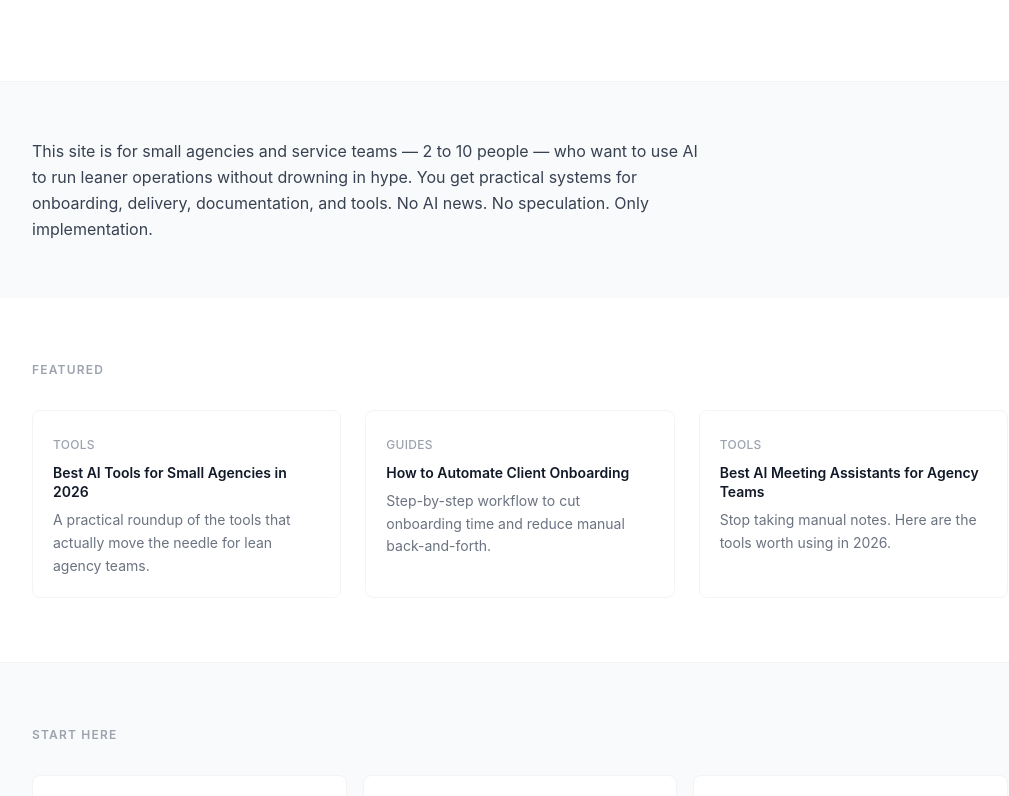
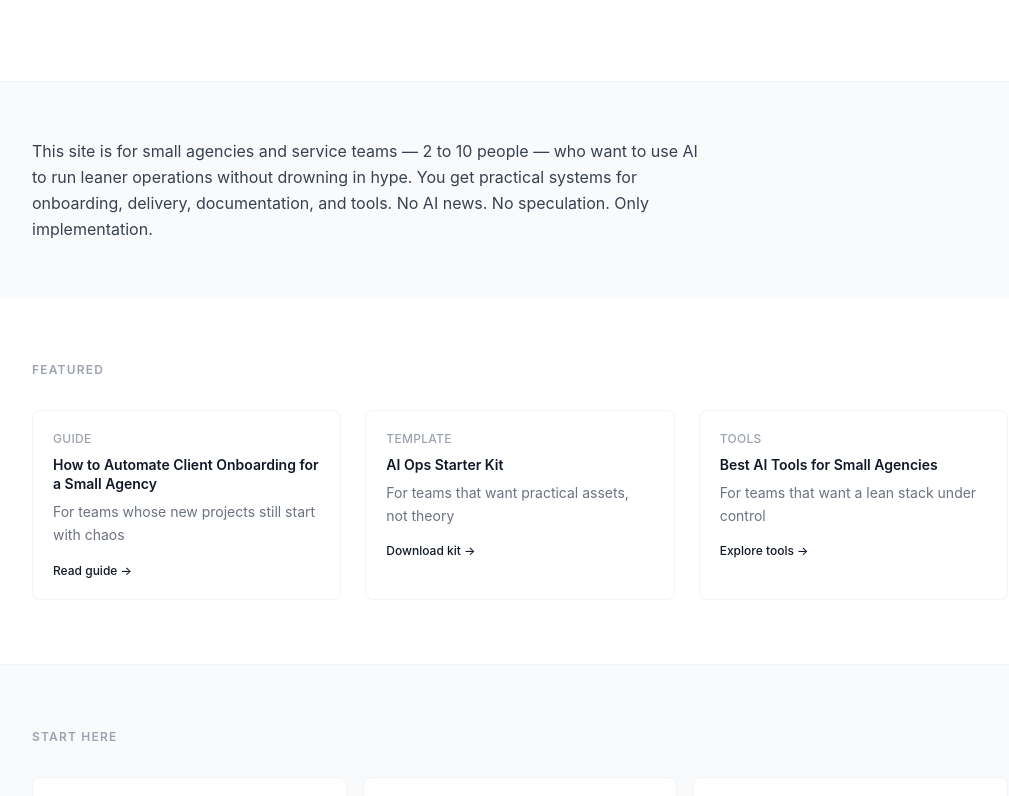
Before and after one commit to veramey/my-website, a Next.js app: page / in a window 1280 px wide. Shown: the part 445-1241 px from the top of the page, without its empty margins (120-1129 px from the left). Built offline with nearby package versions, Linux system fonts and the light colour scheme; no server answers.

Commit message:
feat: implement issue #124
Implemented by AI Teammate via Claude Code.
Closes #124

```diff
--- a/src/pages/index.tsx
+++ b/src/pages/index.tsx
@@ -5,22 +5,25 @@ import Nav from '@/components/Nav'
 
 const featuredContent = [
   {
-    category: 'Tools',
-    title: 'Best AI Tools for Small Agencies in 2026',
-    description: 'A practical roundup of the tools that actually move the needle for lean agency teams.',
-    href: '/tools/best-ai-tools-small-agencies',
-  },
-  {
-    category: 'Guides',
-    title: 'How to Automate Client Onboarding',
-    description: 'Step-by-step workflow to cut onboarding time and reduce manual back-and-forth.',
+    label: 'Guide',
+    title: 'How to Automate Client Onboarding for a Small Agency',
+    whoItIsFor: 'For teams whose new projects still start with chaos',
+    ctaText: 'Read guide →',
     href: '/guides/automate-client-onboarding-small-agency',
   },
   {
-    category: 'Tools',
-    title: 'Best AI Meeting Assistants for Agency Teams',
-    description: 'Stop taking manual notes. Here are the tools worth using in 2026.',
-    href: '/tools/best-ai-meeting-assistants-agencies',
+    label: 'Template',
+    title: 'AI Ops Starter Kit',
+    whoItIsFor: 'For teams that want practical assets, not theory',
+    ctaText: 'Download kit →',
+    href: '/templates/client-onboarding-ai-checklist',
+  },
+  {
+    label: 'Tools',
+    title: 'Best AI Tools for Small Agencies',
+    whoItIsFor: 'For teams that want a lean stack under control',
+    ctaText: 'Explore tools →',
+    href: '/tools/best-ai-tools-small-agencies',
   },
 ]
 
@@ -144,13 +147,19 @@ export default function Home() {
           <h2 className="text-xs font-semibold text-gray-400 uppercase tracking-widest mb-8">Featured</h2>
           <div className="grid md:grid-cols-3 gap-6">
             {featuredContent.map((item) => (
-              <Link key={item.href} href={item.href} className="group block border border-gray-100 rounded-lg p-5 hover:border-gray-300 transition-colors">
-                <span className="text-xs font-medium text-gray-400 uppercase tracking-wide">{item.category}</span>
-                <h3 className="mt-2 text-sm font-semibold text-gray-900 group-hover:text-gray-600 transition-colors leading-snug">
+              <div key={item.href} className="border border-gray-100 rounded-lg p-5 flex flex-col">
+                <span className="text-xs font-medium text-gray-400 uppercase tracking-wide">{item.label}</span>
+                <h3 className="mt-2 text-sm font-semibold text-gray-900 leading-snug">
                   {item.title}
                 </h3>
-                <p className="mt-2 text-sm text-gray-500 leading-relaxed">{item.description}</p>
-              </Link>
+                <p className="mt-2 text-sm text-gray-500 leading-relaxed">{item.whoItIsFor}</p>
+                <Link
+                  href={item.href}
+                  className="mt-4 inline-block text-xs font-medium text-gray-900 hover:text-gray-600 transition-colors"
+                >
+                  {item.ctaText}
+                </Link>
+              </div>
             ))}
           </div>
         </section>
```
Also changed, not shown: 1 other file (tests, documents, lock files or other folders).
